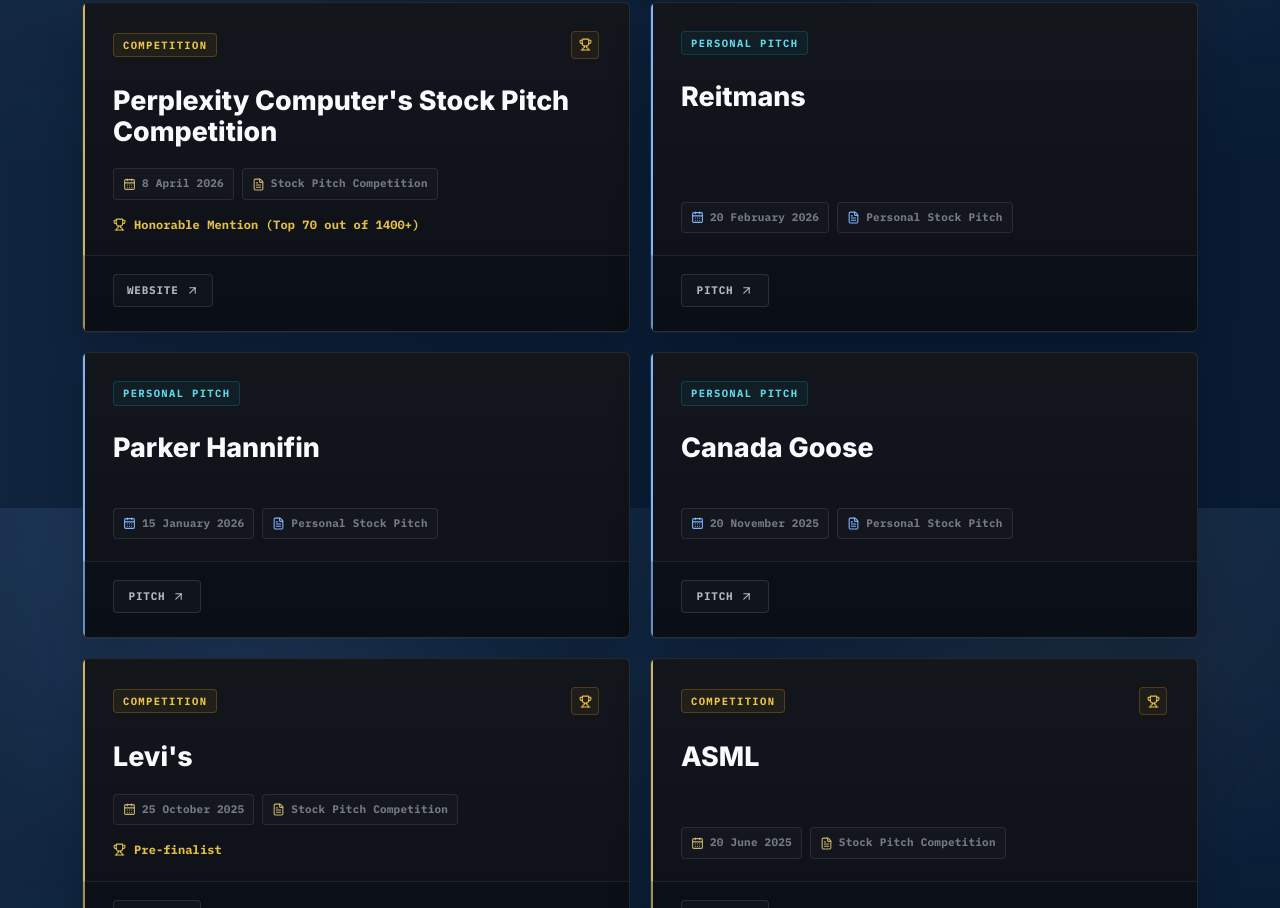
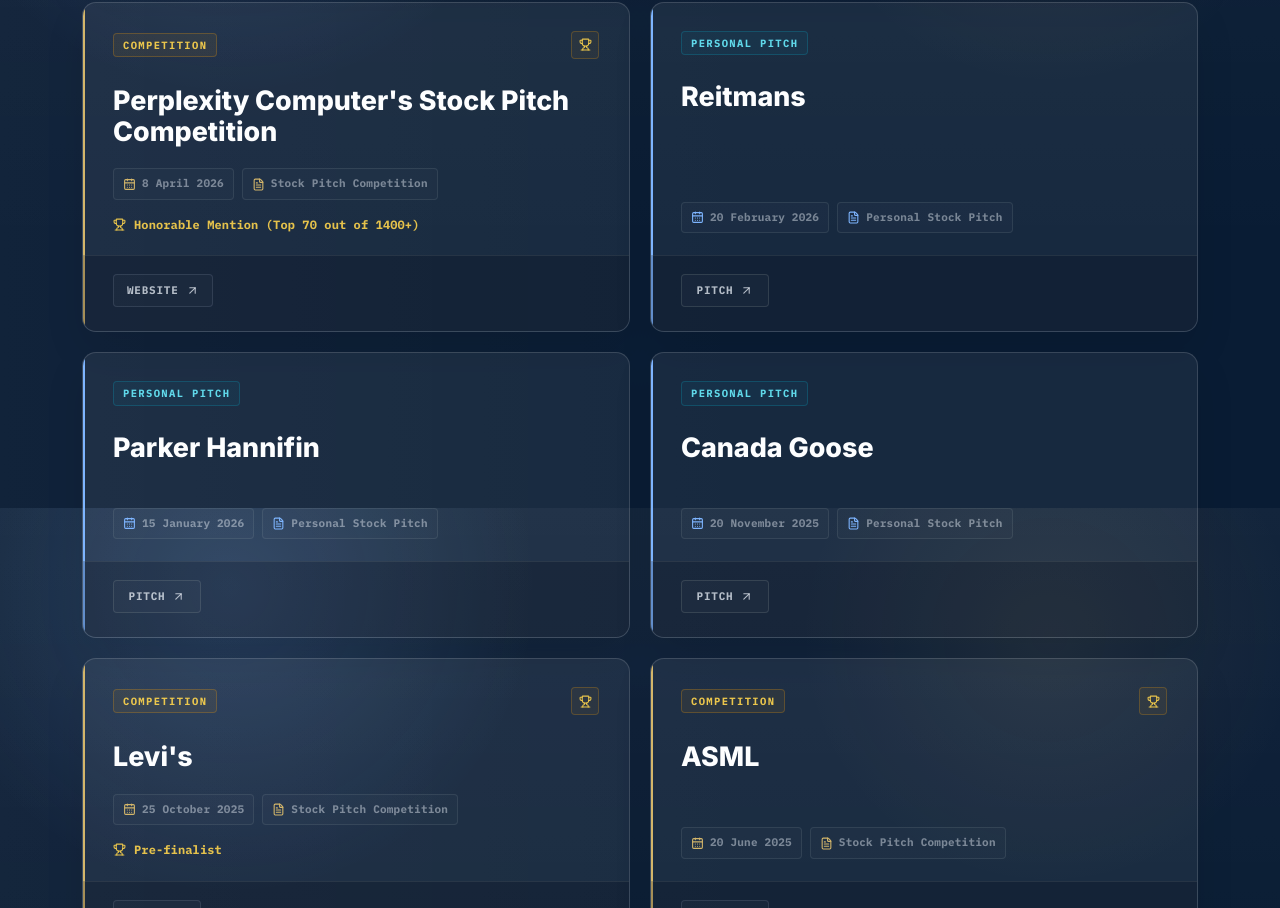
Before and after one commit to visheshpoddar12-cell/Project_website, a React (Vite) app: page / in a window 1280 px wide. Shown: the part 1892-2800 px from the top of the page. Built offline with nearby package versions, Linux system fonts and the light colour scheme.

Commit message:
Fix quick link resume behavior and refine blue-white theme with lighter pitch cards

```diff
--- a/src/components/Footer.jsx
+++ b/src/components/Footer.jsx
@@ -22,7 +22,7 @@
           ))}
           <a href={`mailto:${personal.email}`} className="footer__nav-link">Email</a>
           <a href={personal.linkedin} target="_blank" rel="noopener noreferrer" className="footer__nav-link">LinkedIn</a>
-          <a href="/resume.pdf" download className="footer__nav-link">Resume</a>
+          <a href="/resume.pdf" target="_blank" rel="noopener noreferrer" className="footer__nav-link">Resume</a>
         </nav>
 
         <p className="footer__copy">© {year} {personal.name}</p>
--- a/src/components/Hero.jsx
+++ b/src/components/Hero.jsx
@@ -116,11 +116,11 @@
           font-weight: 700;
           letter-spacing: 0.1em;
           text-transform: uppercase;
-          color: var(--text-muted);
+          color: var(--text);
           padding: 5px 12px;
-          border: 1px solid var(--border);
+          border: 1px solid rgba(255,255,255,0.14);
           border-radius: 4px;
-          background: rgba(11,15,16,0.72);
+          background: rgba(255,255,255,0.08);
           transition: all var(--transition);
         }
         .hero__tag:hover {
--- a/src/components/Navbar.jsx
+++ b/src/components/Navbar.jsx
@@ -68,7 +68,7 @@
                 <a href={personal.linkedin} target="_blank" rel="noopener noreferrer" role="menuitem" onClick={() => setQuickOpen(false)}>
                   <span>LinkedIn</span><small>PROFILE</small>
                 </a>
-                <a href="/resume.pdf" download role="menuitem" onClick={() => setQuickOpen(false)}>
+                <a href="/resume.pdf" target="_blank" rel="noopener noreferrer" role="menuitem" onClick={() => setQuickOpen(false)}>
                   <span>Resume</span><small>PDF</small>
                 </a>
               </div>
--- a/src/components/Projects.jsx
+++ b/src/components/Projects.jsx
@@ -169,10 +169,10 @@
           margin: 36px 0 30px;
         }
         .pitch-filter {
-          border: 1px solid rgba(166,179,173,0.18);
+          border: 1px solid rgba(255,255,255,0.14);
           border-radius: 999px;
-          background: rgba(13,17,23,0.82);
-          color: var(--text-muted);
+          background: rgba(255,255,255,0.06);
+          color: var(--text);
           padding: 11px 17px;
           font-family: var(--font-mono);
           font-size: 11.5px;
@@ -183,16 +183,16 @@
           transition: color var(--transition), border-color var(--transition), background var(--transition), box-shadow var(--transition), transform var(--transition);
         }
         .pitch-filter:hover {
-          border-color: rgba(0,229,200,0.34);
+          border-color: rgba(126,181,255,0.34);
           color: var(--cyan);
-          background: rgba(0,229,200,0.055);
+          background: rgba(126,181,255,0.12);
           transform: translateY(-1px);
         }
         .pitch-filter--active {
-          border-color: rgba(198,162,74,0.62);
+          border-color: rgba(212,182,106,0.52);
           color: var(--gold-light);
-          background: rgba(245,158,11,0.12);
-          box-shadow: inset 0 0 0 1px rgba(198,162,74,0.12), 0 0 20px rgba(198,162,74,0.07);
+          background: rgba(212,182,106,0.14);
+          box-shadow: inset 0 0 0 1px rgba(212,182,106,0.14), 0 0 18px rgba(212,182,106,0.06);
         }
         .pitch-grid {
           display: grid;
@@ -200,18 +200,16 @@
           gap: 20px;
         }
 
-        .pitch-card {
+                .pitch-card {
           position: relative;
           display: flex;
           flex-direction: column;
           min-height: 286px;
           overflow: hidden;
-          border: 1px solid rgba(166,179,173,0.15);
-          border-radius: 6px;
-          background:
-            linear-gradient(180deg, rgba(255,255,255,0.025), rgba(255,255,255,0)),
-            #0D1117;
-          box-shadow: 0 1px 0 rgba(255,255,255,0.03), 0 18px 38px rgba(0,0,0,0.18);
+          border: 1px solid rgba(255,255,255,0.14);
+          border-radius: 14px;
+          background: rgba(255,255,255,0.06);
+          box-shadow: 0 18px 40px rgba(0,0,0,0.09);
           transition: transform var(--transition), border-color var(--transition), background var(--transition);
         }
         .pitch-card::before {
@@ -230,24 +228,18 @@
         .pitch-card--modeling::before {
           background: var(--rose);
         }
-        .pitch-card:hover {
+                .pitch-card:hover {
           transform: translateY(-2px);
-          border-color: rgba(6,182,212,0.42);
-          background:
-            linear-gradient(180deg, rgba(6,182,212,0.035), rgba(255,255,255,0)),
-            #090f20;
+          border-color: rgba(126,181,255,0.6);
+          background: rgba(255,255,255,0.14);
         }
-        .pitch-card--competition:hover {
-          border-color: rgba(245,158,11,0.42);
-          background:
-            linear-gradient(180deg, rgba(245,158,11,0.035), rgba(255,255,255,0)),
-            #090f20;
+                .pitch-card--competition:hover {
+          border-color: rgba(212,182,106,0.42);
+          background: rgba(255,255,255,0.16);
         }
-        .pitch-card--modeling:hover {
-          border-color: rgba(255,77,90,0.34);
-          background:
-            linear-gradient(180deg, rgba(255,77,90,0.03), rgba(255,255,255,0)),
-            #090f20;
+                .pitch-card--modeling:hover {
+          border-color: rgba(255,196,128,0.34);
+          background: rgba(255,255,255,0.16);
         }
         .pitch-card__body {
           position: relative;
--- a/src/index.css
+++ b/src/index.css
@@ -1,36 +1,36 @@
 @import url('https://fonts.googleapis.com/css2?family=IBM+Plex+Mono:wght@400;500;600;700&family=Inter:wght@300;400;500;600;700;800;900&display=swap');
 
 :root {
-    --bg:             #081B33;
-    --bg-2:           #0C254E;
-    --surface:        rgba(18,35,65,0.88);
-    --card:           rgba(15,27,58,0.94);
-    --card-hover:     rgba(18,39,73,0.96);
+    --bg:             #091C34;
+    --bg-2:           #0F2C55;
+    --surface:        rgba(255,255,255,0.06);
+    --card:           rgba(255,255,255,0.08);
+    --card-hover:     rgba(255,255,255,0.12);
 
-    --border:         rgba(142,175,222,0.14);
-    --border-subtle:  rgba(142,175,222,0.08);
-    --border-accent:  rgba(125,188,255,0.28);
-    --border-gold:    rgba(200,170,90,0.22);
+    --border:         rgba(255,255,255,0.16);
+    --border-subtle:  rgba(255,255,255,0.08);
+    --border-accent:  rgba(126,181,255,0.25);
+    --border-gold:    rgba(216,184,112,0.22);
 
     --cyan:           #7EB5FF;
     --cyan-light:     #C8DEFF;
-    --cyan-dim:       rgba(126,181,255,0.09);
-    --gold:           #C9B46F;
-    --gold-light:     #E5D19E;
-    --gold-dim:      rgba(201,180,111,0.12);
+    --cyan-dim:       rgba(126,181,255,0.1);
+    --gold:           #D4B66A;
+    --gold-light:     #F0DC9E;
+    --gold-dim:      rgba(212,182,106,0.14);
     --emerald:        #B3D7FF;
-    --green:          #91BFFF;
-    --rose:           #FFC481;
+    --green:          #A2CBFF;
+    --rose:           #FFD5B8;
 
-    --text:           #F8FAFF;
-    --text-2:         #D8E4FF;
-    --text-muted:     #B8C9E3;
-    --text-dim:       rgba(184,201,227,0.42);
+    --text:           #FDFEFF;
+    --text-2:         #E5EFFF;
+    --text-muted:     #C2D0E6;
+    --text-dim:       rgba(194,208,230,0.42);
 
-    --glow-cyan:      0 0 18px rgba(126,181,255,0.10), 0 0 34px rgba(128,195,255,0.05);
-    --glow-gold:      0 0 18px rgba(201,182,111,0.10);
-  --shadow:         0 20px 60px rgba(0,0,0,0.45);
-  --shadow-sm:      0 10px 34px rgba(0,0,0,0.34);
+    --glow-cyan:      0 0 18px rgba(126,181,255,0.10), 0 0 34px rgba(175,210,255,0.06);
+    --glow-gold:      0 0 18px rgba(212,182,106,0.08);
+  --shadow:         0 20px 60px rgba(2,12,32,0.4);
+  --shadow-sm:      0 10px 34px rgba(2,12,32,0.28);
 
   --font-sans:      'Inter', -apple-system, BlinkMacSystemFont, sans-serif;
   --font-mono:      'IBM Plex Mono', ui-monospace, SFMono-Regular, Menlo, Consolas, monospace;
@@ -56,11 +56,11 @@
   color: var(--text);
   background: var(--bg);
   background-image:
-    radial-gradient(circle at 20% 8%, rgba(126,181,255,0.10), transparent 26%),
-    radial-gradient(circle at 84% 14%, rgba(201,180,111,0.06), transparent 24%),
-    linear-gradient(180deg, rgba(126,181,255,0.08), transparent 58%),
-    linear-gradient(90deg, rgba(145,191,255,0.05), transparent 60%);
-  background-size: 100% 100%, 100% 100%, 72px 72px, 72px 72px;
+    radial-gradient(circle at 18% 10%, rgba(126,181,255,0.16), transparent 24%),
+    radial-gradient(circle at 82% 16%, rgba(212,182,106,0.08), transparent 20%),
+    linear-gradient(180deg, rgba(255,255,255,0.04), transparent 68%),
+    linear-gradient(90deg, rgba(255,255,255,0.03), transparent 60%);
+  background-size: 100% 100%, 100% 100%, 88px 88px, 88px 88px;
   background-attachment: fixed;
   line-height: 1.6;
 }
@@ -94,7 +94,7 @@
 }
 
 section { padding: 64px 0; }
-section.alt { background: rgba(11,15,16,0.58); border-top: 1px solid var(--border-subtle); border-bottom: 1px solid var(--border-subtle); }
+section.alt { background: rgba(255,255,255,0.06); border-top: 1px solid rgba(255,255,255,0.12); border-bottom: 1px solid rgba(255,255,255,0.12); }
 
 /* ─── Buttons ─── */
 .btn {
```
